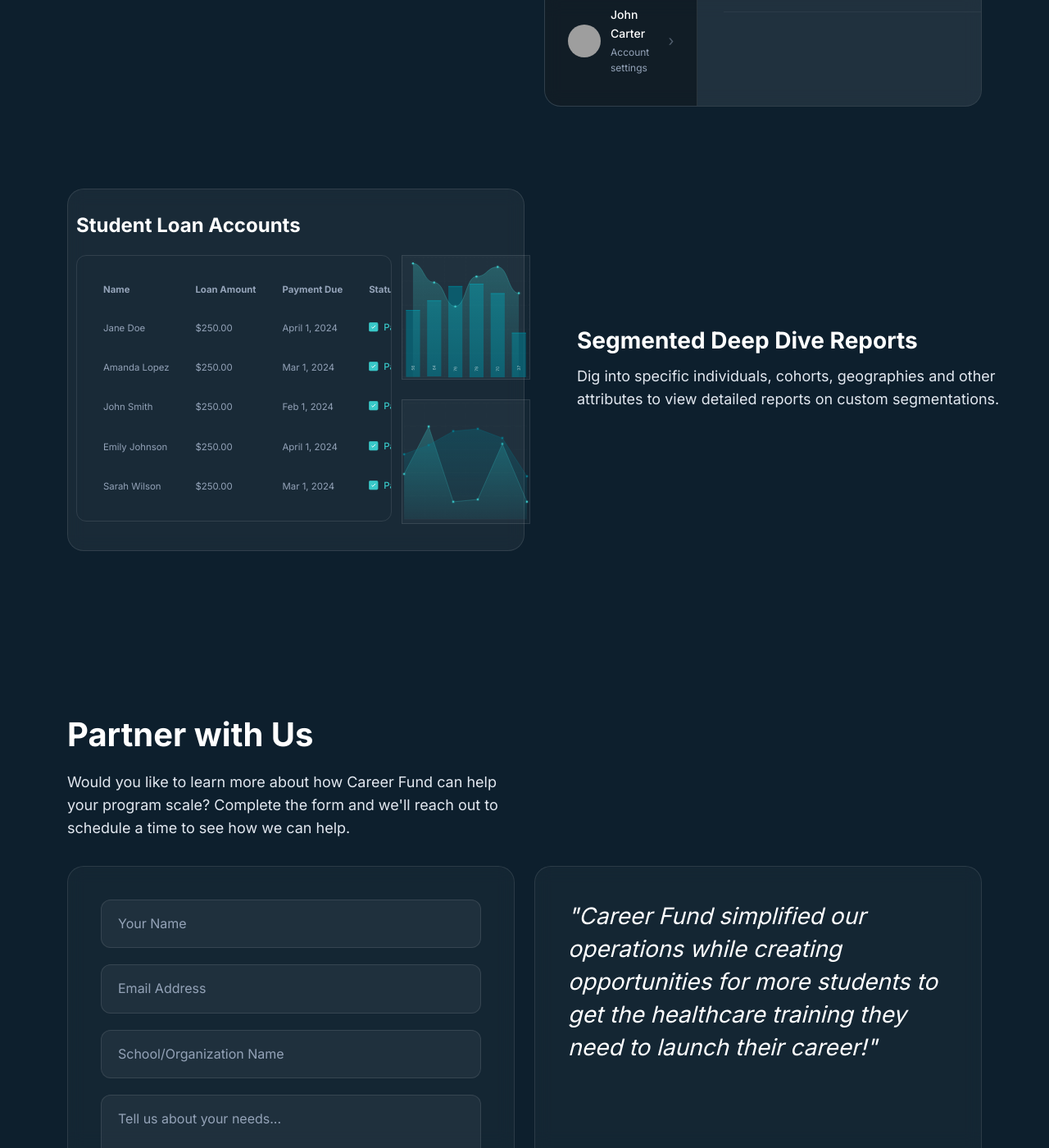
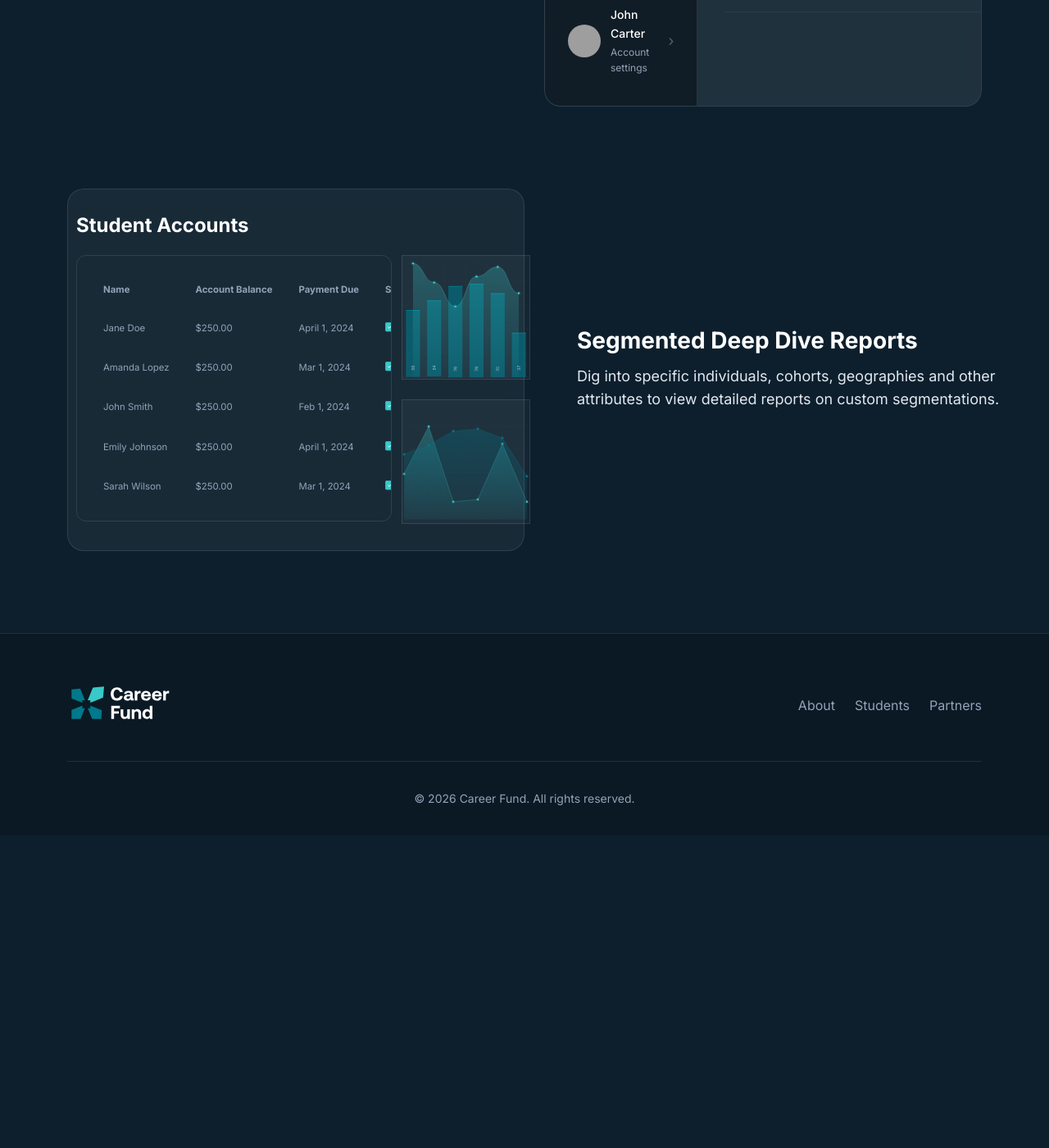
Before and after one commit to Zollege/career-fund, a Jekyll site: the page built from pages/partners.html, in a window 1280 px wide and 1400 px high, scrolled down 2941 px. Shown: the whole window at 82% size. Built offline with Jekyll 4.4.1, drawn with Linux system fonts in a browser that asks for light colours; after the commit the page ends 3960 px from its top, so only the background shows below that; some of the changed text lies outside the part shown; grey boxes are pictures that could not be loaded.

Commit message:
Replaced references of loan with account instead. Removed unused link buttons. Removed form from pages until we have a Hubspot form created along with a workflow

```diff
--- a/pages/about.html
+++ b/pages/about.html
@@ -134,6 +134,7 @@
     </div>
 </section>
 
+{% comment %}
 <!-- Partner with Us Section -->
 <section class="partner-with-us-section">
     <div class="container">
@@ -160,6 +161,7 @@
         </div>
     </div>
 </section>
+{% endcomment %}
 <!-- Schema.org Structured Data -->
 {% include schema-aboutpage.html %}
 {% include schema-review-carly.html %}
--- a/pages/partners.html
+++ b/pages/partners.html
@@ -39,8 +39,8 @@
             <h2 class="growth-services-title">Growth Services</h2>
             <div class="services-tabs">
                 <button class="service-tab active" data-tab="financing">Student Financing</button>
-                <button class="service-tab" data-tab="collections">Collections</button>
-                <button class="service-tab" data-tab="support">Student Support</button>
+                <button class="d-none service-tab" data-tab="collections">Collections</button>
+                <button class="d-none service-tab" data-tab="support">Student Support</button>
             </div>
 
             <div class="tab-content active" id="financing-content">
@@ -192,7 +192,7 @@
                             </a>
                             <a href="#" class="nav-item">
                                 <span class="nav-icon">⭐</span>
-                                <span class="nav-text">Loan</span>
+                                <span class="nav-text">Account</span>
                                 <span class="nav-arrow">›</span>
                             </a>
                             <a href="#" class="nav-item">
@@ -232,7 +232,7 @@
                         <h2 class="dashboard-title">Student Financing</h2>
                         <div class="dashboard-cards">
                             <div class="dashboard-card">
-                                <div class="card-label">Loan Balance</div>
+                                <div class="card-label">Account Balance</div>
                                 <div class="card-value">$20,500</div>
                                 <div class="progress-bar">
                                     <div class="progress-fill" style="width: 65%"></div>
@@ -286,19 +286,19 @@
     </div>
 </section>
 
-<!-- Student Loan Accounts Section -->
+<!-- Student Accounts Section -->
 <section class="student-loan-accounts-section">
     <div class="container">
         <div class="accounts-content">
             <div class="accounts-panel col-lg-6">
-                <h2 class="accounts-title">Student Loan Accounts</h2>
+                <h2 class="accounts-title">Student Accounts</h2>
                 <div class="accounts-layout">
                     <div class="accounts-table-wrapper">
                         <table class="accounts-table">
                             <thead class="text-nowrap">
                                 <tr>
                                     <th>Name</th>
-                                    <th>Loan Amount</th>
+                                    <th>Account Balance</th>
                                     <th>Payment Due</th>
                                     <th>Status</th>
                                 </tr>
@@ -368,6 +368,7 @@
     </div>
 </section>
 
+{% comment %}
 <!-- Partner with Us Section -->
 <section class="partner-with-us-partners-section">
     <div class="container">
@@ -409,7 +410,7 @@
         </div>
     </div>
 </section>
-
+{% endcomment %}
 <!-- Schema.org Structured Data -->
 {% include schema-organization.html %}
 {% include schema-breadcrumb.html %}
--- a/pages/students.html
+++ b/pages/students.html
@@ -32,6 +32,7 @@
         </div>
     </div>
 </section>
+{% comment %}
 <!-- Payment Calculator Section -->
 <section class="payment-calculator-section">
     <div class="container">
@@ -92,7 +93,7 @@
         </div>
     </div>
 </section>
-
+{% endcomment %}
 <!-- Fulfilling Careers Section -->
 <section class="fulfilling-careers-section">
     <div class="container">
```
Also changed, not shown: pages/index.html (+6 -3 lines).
